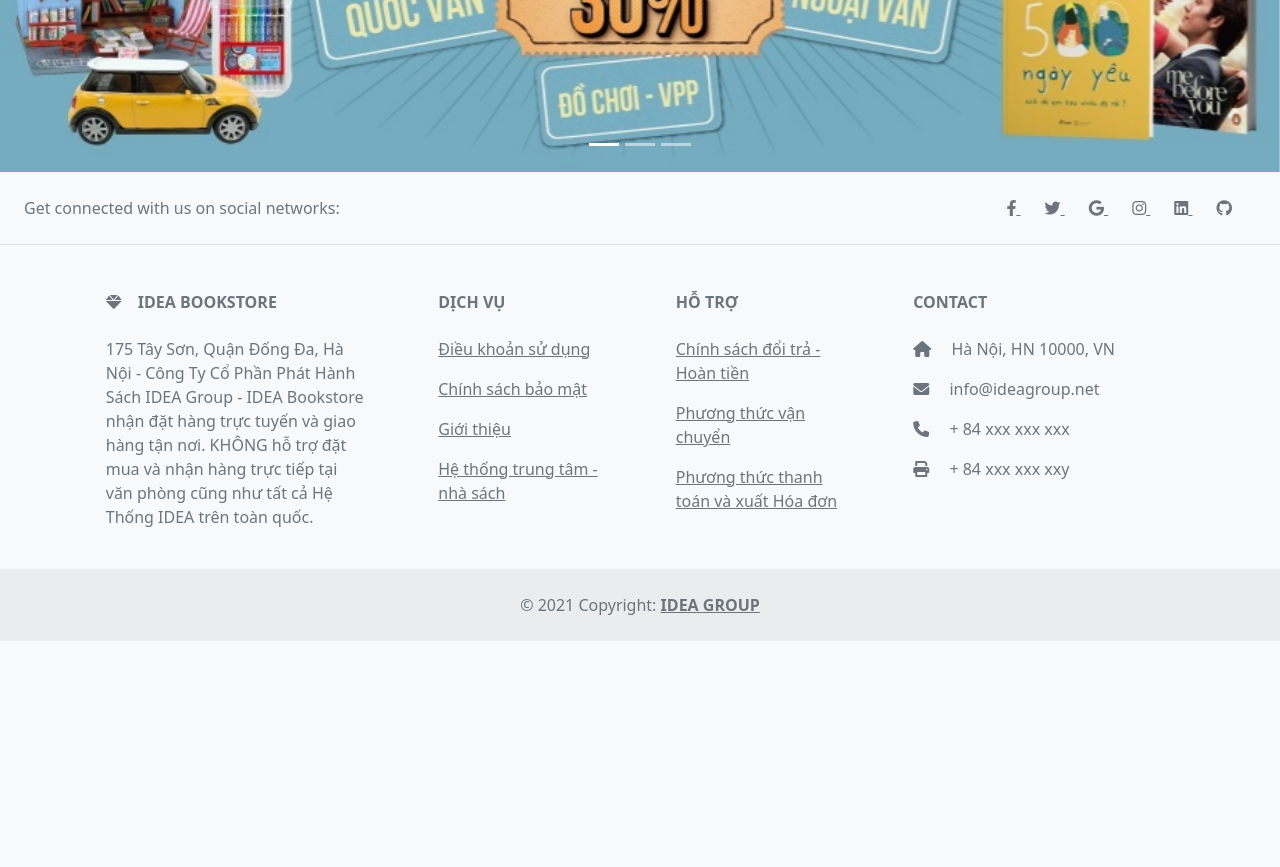
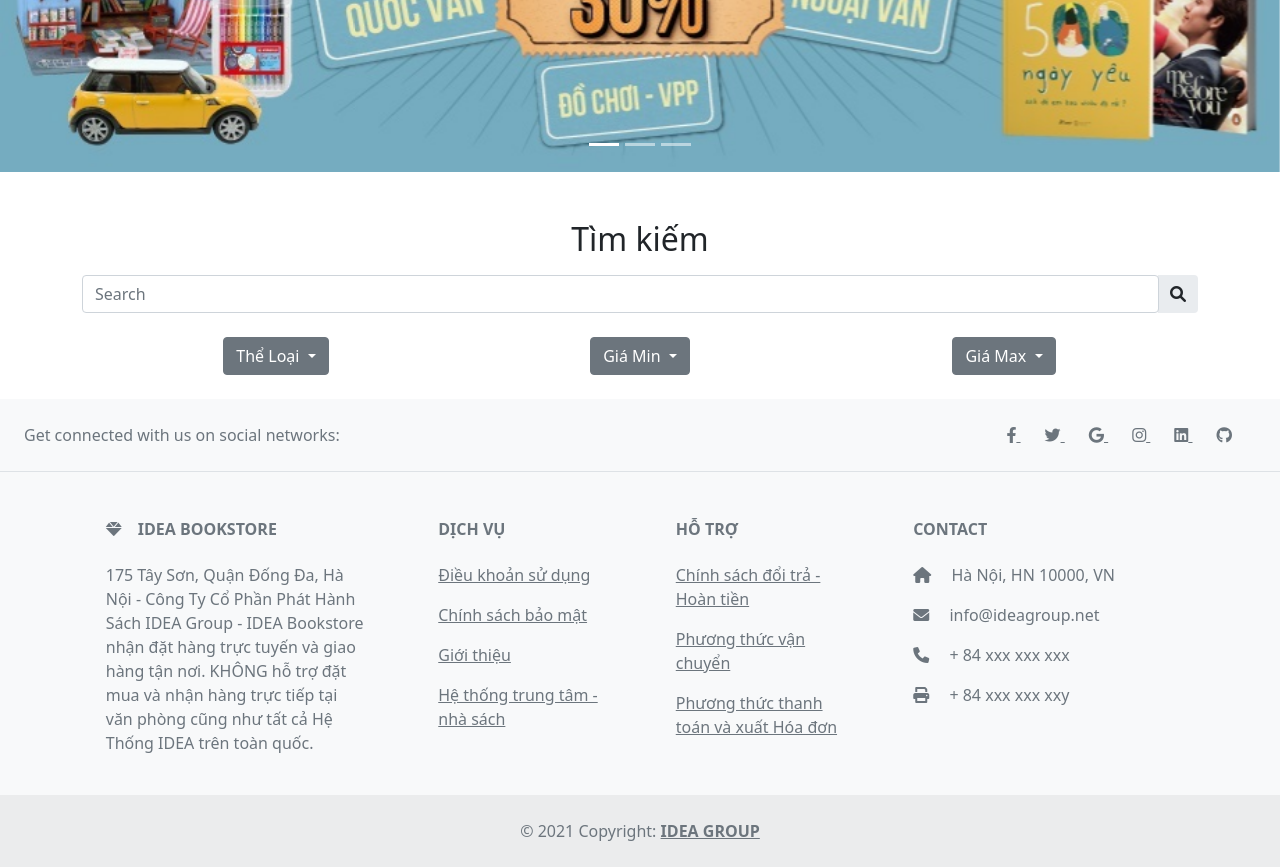
Before and after one commit to vinhcotam/CNWEB, a PHP site: page /CNWEB/home.php in a window 1280 px wide. Shown: the part 508-1375 px from the top of the page. Before the commit the page ends 1149 px from the top, so only its background shows below. Run offline with PHP 8.4, Linux system fonts and the light colour scheme; some libraries are stand-ins or nearby versions.

Commit message:
update home page

```diff
--- a/home.php
+++ b/home.php
@@ -7,7 +7,9 @@
     <meta name="viewport" content="width=device-width, initial-scale=1.0">
     <link href="https://cdn.jsdelivr.net/npm/bootstrap@5.1.3/dist/css/bootstrap.min.css" rel="stylesheet"
         integrity="sha384-1BmE4kWBq78iYhFldvKuhfTAU6auU8tT94WrHftjDbrCEXSU1oBoqyl2QvZ6jIW3" crossorigin="anonymous">
+    <!-- Font Awesome -->
     <link rel="stylesheet" href="https://cdnjs.cloudflare.com/ajax/libs/font-awesome/6.0.0-beta2/css/all.min.css">
+    <link rel="stylesheet" href="../css/homepage.css">
     <title>IDEA Bookstore</title>
 </head>
 
@@ -116,6 +118,79 @@
         </button>
     </div>
     <!-- End Carousel -->
+
+    <!-- Search Box -->
+    <section class="products section bg-gray mt-5">
+	<div class="container">
+		<div class="row">
+			<div class="title text-center">
+				<h2>Tìm kiếm</h2>
+			</div>
+            <div class="searchbox mt-2">
+                <div class="input-group rounded">
+                    <input type="search" class="form-control rounded" placeholder="Search" aria-label="Search" aria-describedby="search-addon" />
+                    <span class="input-group-text border-0" id="search-addon">
+                        <i class="fas fa-search"></i>
+                    </span>
+                </div>
+            </div>
+        </div>
+        <div class="container p-4">
+            <div class="row align-items-start">
+                <!-- The Loai -->
+                <div class="col-md-4 text-center">
+                    <div class="dropdown">
+                    <a class="btn btn-secondary dropdown-toggle" href="#" role="button" id="dropdownMenuLink" data-bs-toggle="dropdown" aria-expanded="false">
+                        Thể Loại
+                    </a>
+
+                    <ul class="dropdown-menu" aria-labelledby="dropdownMenuLink">
+                        <li><a class="dropdown-item" href="#">Cổ Tích</a></li>
+                        <li><a class="dropdown-item" href="#">Kinh Dị</a></li>
+                        <li><a class="dropdown-item" href="#">Light Novel</a></li>
+                        <li><a class="dropdown-item" href="#">Tiểu Thuyết</a></li>
+                        <li><a class="dropdown-item" href="#">Trinh Thám</a></li>
+                    </ul>
+                    </div>
+                </div>
+
+                <!-- Giá Min -->
+                <div class="col-md-4 text-center">
+                    <div class="dropdown">
+                    <a class="btn btn-secondary dropdown-toggle" href="#" role="button" id="dropdownMenuLink" data-bs-toggle="dropdown" aria-expanded="false">
+                        Giá Min
+                    </a>
+
+                    <ul class="dropdown-menu" aria-labelledby="dropdownMenuLink">
+                        <li><a class="dropdown-item" href="#">0 VNĐ</a></li>
+                        <li><a class="dropdown-item" href="#">10.000 VNĐ</a></li>
+                        <li><a class="dropdown-item" href="#">20.000 VNĐ</a></li>
+                        <li><a class="dropdown-item" href="#">30.000 VNĐ</a></li>
+                        <li><a class="dropdown-item" href="#">40.000 VNĐ</a></li>
+                    </ul>
+                    </div>
+                </div>
+
+                <!-- Giá Max -->
+                <div class="col-md-4 text-center">
+                    <div class="dropdown">
+                    <a class="btn btn-secondary dropdown-toggle" href="#" role="button" id="dropdownMenuLink" data-bs-toggle="dropdown" aria-expanded="false">
+                        Giá Max
+                    </a>
+
+                    <ul class="dropdown-menu" aria-labelledby="dropdownMenuLink">
+                        <li><a class="dropdown-item" href="#">1.000.000 VNĐ</a></li>
+                        <li><a class="dropdown-item" href="#">500.000 VNĐ</a></li>
+                        <li><a class="dropdown-item" href="#">200.000 VNĐ</a></li>
+                        <li><a class="dropdown-item" href="#">100.000 VNĐ</a></li>
+                    </ul>
+                    </div>
+                </div>
+
+            </div>
+        </div>
+	</div>
+    </section>
 
     <!-- Footer -->
     <footer class="text-center text-lg-start bg-light text-muted">
```
